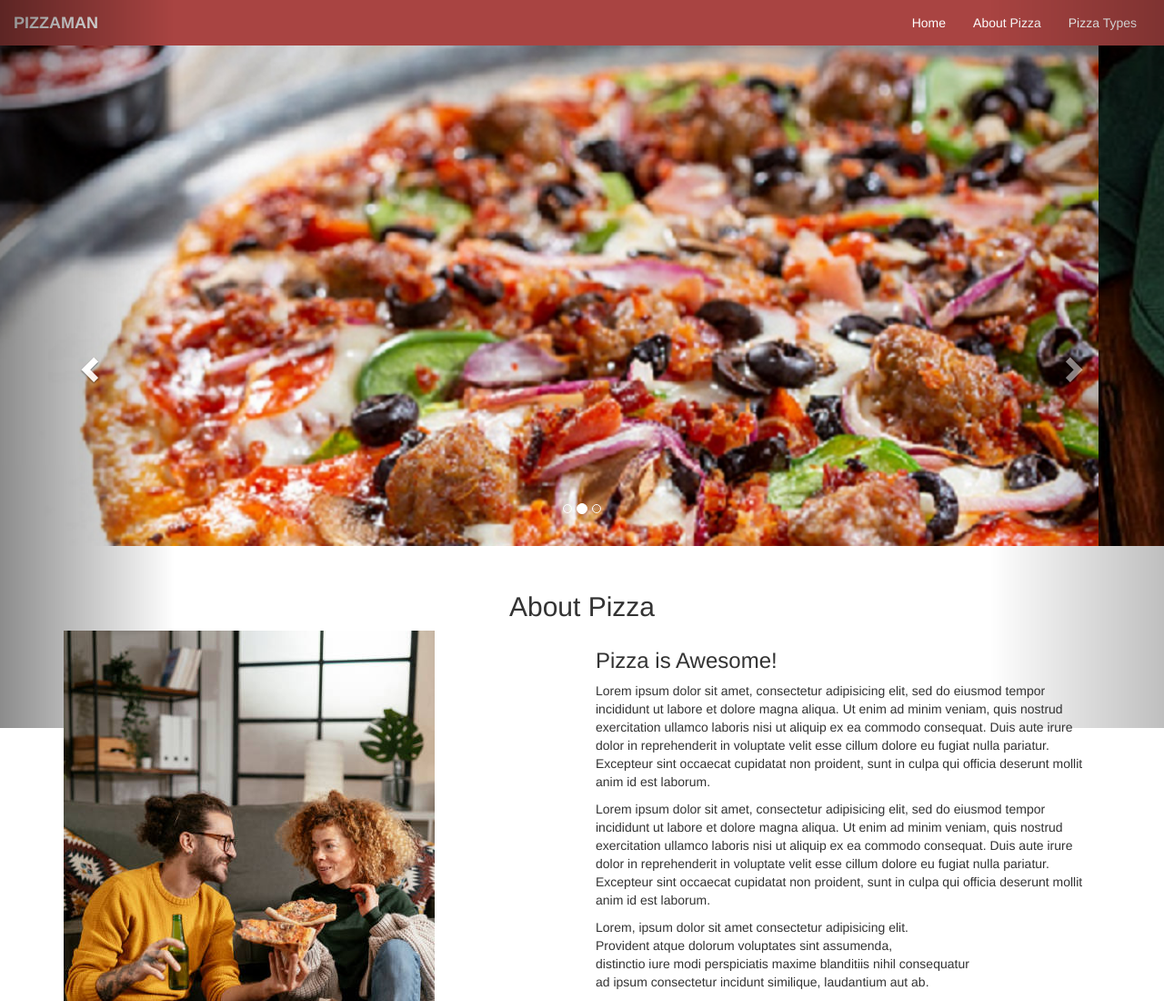
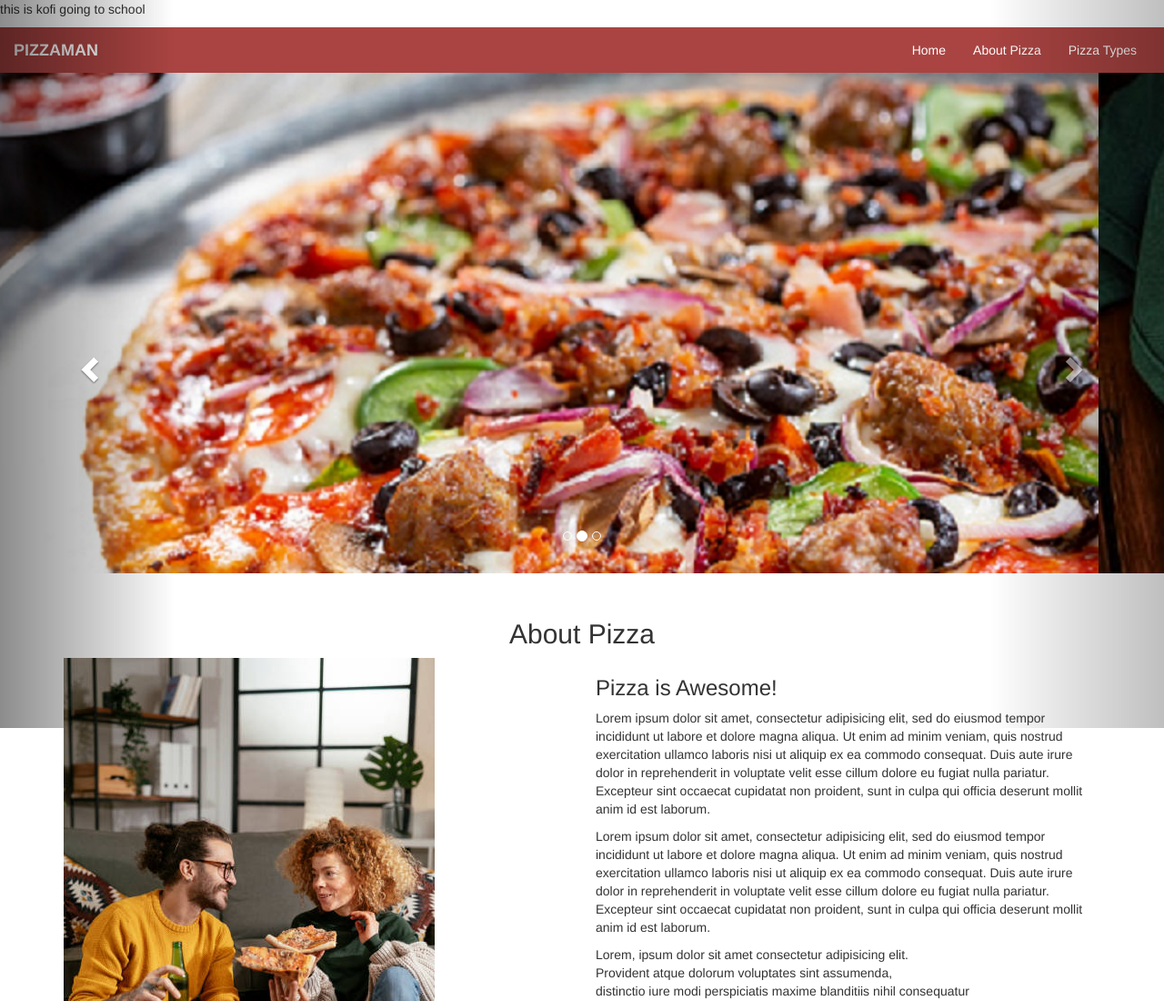
Before and after one commit to Samuelghostv/vcGitP, a plain HTML site: page index.html in a window 1280 px wide. Shown: the top 1100 px of the page at 91% size. Drawn offline with Linux system fonts and the light colour scheme.

Commit message:
added a paragrah tag

```diff
--- a/index.html
+++ b/index.html
@@ -8,6 +8,7 @@
 	<link rel="stylesheet" type="text/css" href="css/style.css">
 </head>
 <body>
+  <p>this is kofi going to school</p>
 	<nav class="navbar navbar-default">
        <div class="container-fluid">
        <!-- Brand and toggle get grouped for better mobile display -->
```
